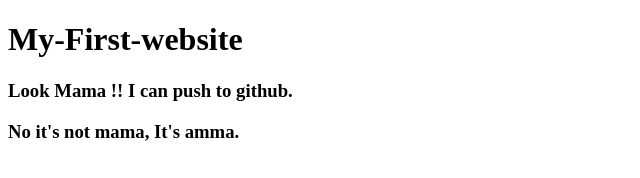
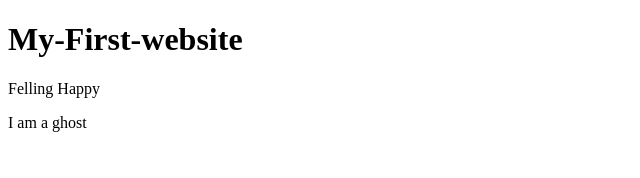
Before and after one commit to sheikhsulaiman/my-first-website, a plain HTML site: page index.html in a window 1280 px wide. Shown: the whole page, without its empty margins (0-640 px from the left). Drawn offline with Linux system fonts and the light colour scheme.

Commit message:
gost update

```diff
--- a/index.html
+++ b/index.html
@@ -8,7 +8,7 @@
 </head>
 <body>
     <h1>My-First-website</h1>
-    <h3>Look Mama !! I can push to github.</h3>
-    <h3>No it's not mama, It's amma.</h3>
+    <p>Felling Happy</p>
+    <p>I am a ghost</p>
 </body>
 </html>
```
